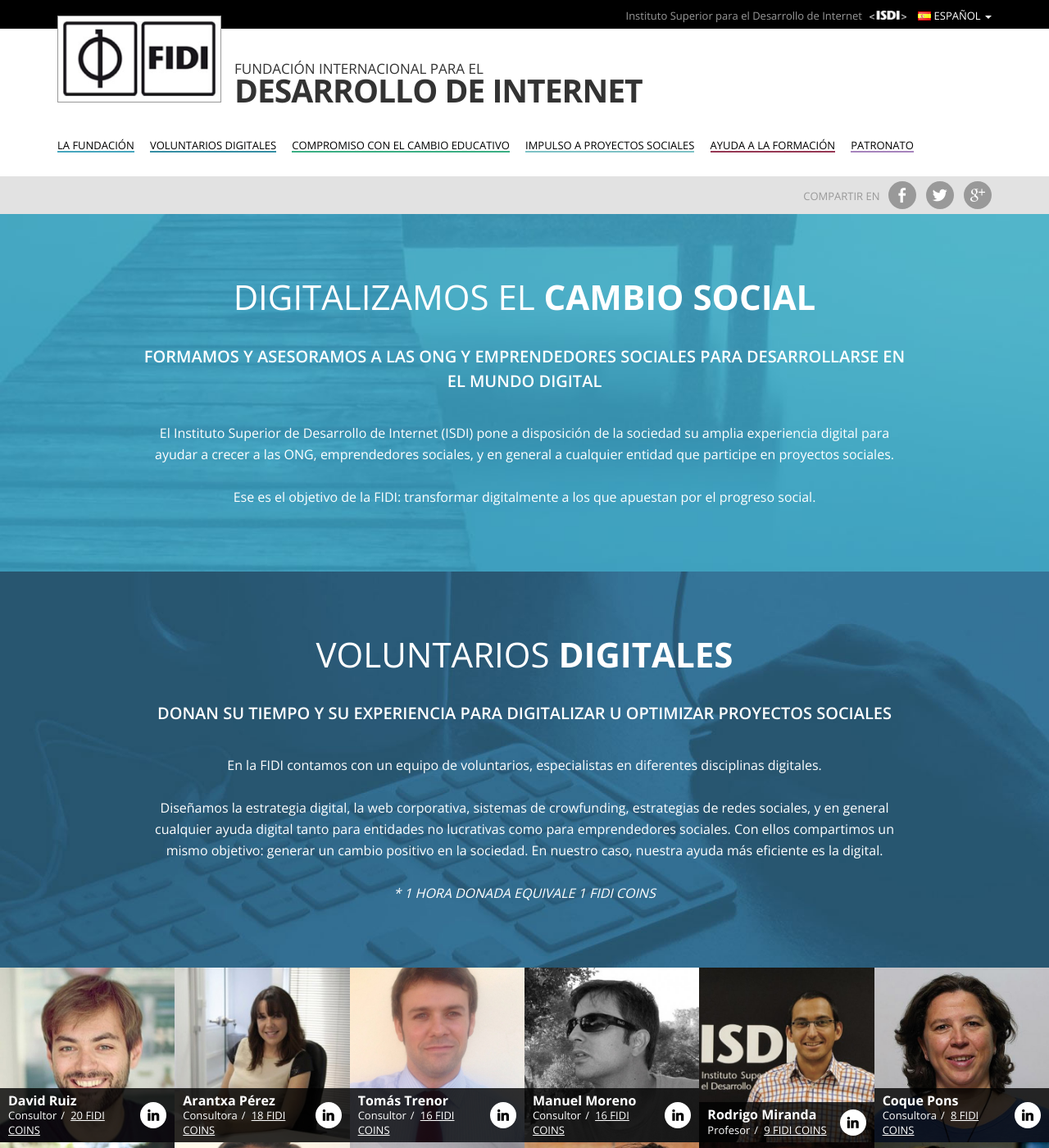
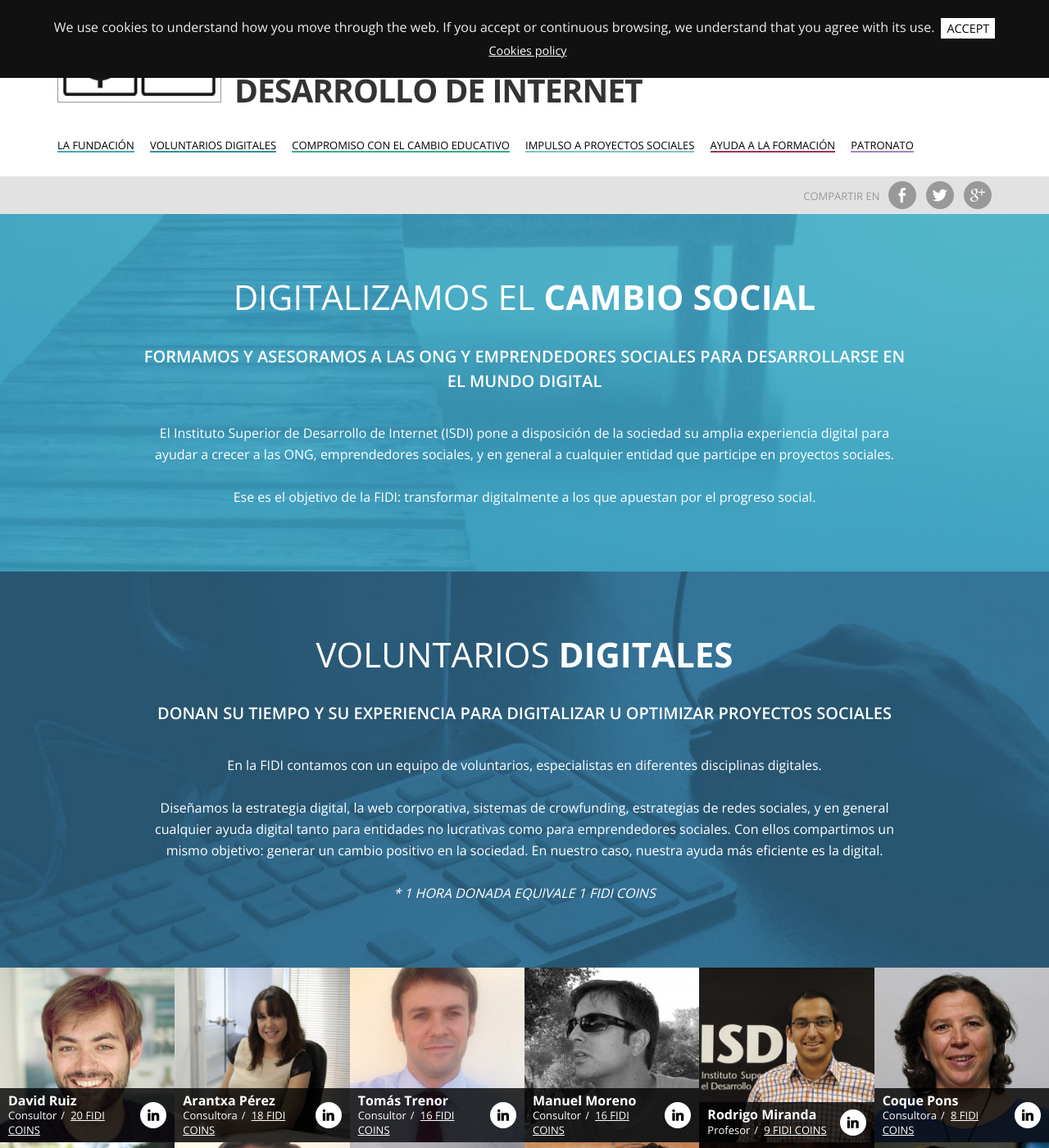
Before and after one commit to isdi-edu/fidi, a Jekyll site: the page built from index.html, in a window 1280 px wide and 1400 px high. Shown: the whole window at 82% size. Built offline with Jekyll 4.4.1, drawn with Linux system fonts in a browser that asks for light colours; some web fonts are replaced.

Commit message:
añadiendo política de cookies

```diff
--- a/_includes/head.liquid
+++ b/_includes/head.liquid
@@ -58,7 +58,7 @@
 <script src="/vendor/detectizr/dist/detectizr.min.js"></script>
 <script src="/vendor/jquery.scrollTo/jquery.scrollTo.js"></script>
 <script src="/js/vendor/mandrill.min.js"></script>
-
+<script src="/js/vendor/jquery.cookiebar.js"></script>
 <script src="/js/proyectos-sociales.js"></script>
 <script src="/js/formulario-participacion.js"></script>
 <script src="/js/social-share.js"></script>
@@ -66,6 +66,8 @@
 
 <script type="text/javascript">
 
+  if (jQuery.cookieBar('cookies')) {
+    console.log("ejecuta");
     var _gaq = _gaq || [];
     _gaq.push(['_setAccount', 'UA-8792443-12']);
     _gaq.push(['_trackPageview']);
@@ -75,5 +77,6 @@
       ga.src = ('https:' == document.location.protocol ? 'https://ssl' : 'http://www') + '.google-analytics.com/ga.js';
       var s = document.getElementsByTagName('script')[0]; s.parentNode.insertBefore(ga, s);
     })();
+  }
 
 </script>
--- /dev/null
+++ b/_sass/_bloques/_cookiebar.scss
@@ -0,0 +1,48 @@
+#cookie-bar {
+  background:#111111;
+  color:#eeeeee;
+  text-align:center;
+  padding:3px 0;
+}
+#cookie-bar.fixed {
+  position:fixed;
+  top:0;
+  left:0;
+  width:100%;
+  z-index: 1;
+  padding: 20px;
+}
+#cookie-bar.fixed.bottom {
+  bottom:0;
+  top:auto;
+}
+#cookie-bar p {
+  margin:0;
+  padding:0;
+}
+#cookie-bar a {
+  color:#ffffff;
+  display:inline-block;
+  border-radius:3px;
+  text-decoration:none;
+  padding:0 6px;
+  margin-left:8px;
+}
+#cookie-bar .cb-enable {
+  font-size: 0.9em;
+  text-transform: uppercase;
+  border: 1px solid #fff;
+  background-color: #fff;
+  color: #000;
+  border-radius: 0;
+  @include transition(all 0.2s);
+
+  &:hover {
+    background-color: #000;
+    color: #fff;
+  }
+}
+#cookie-bar .cb-policy {
+  text-decoration: underline;
+  font-size: 0.9em;
+}
--- a/css/main.scss
+++ b/css/main.scss
@@ -38,6 +38,7 @@
 @import "_bloques/page-footer";
 @import "_bloques/proyecto";
 @import "_bloques/idiomas";
+@import "_bloques/cookiebar";
 
 // PAGINAS
 @import "_paginas/index";
--- a/js/main.js
+++ b/js/main.js
@@ -13,4 +13,21 @@
   $('[data-toggle="tooltip"]').tooltip({
     trigger: 'hover click'
   });
+
+  var lang = navigator.language || navigator.userLanguage;
+  var options;
+  if (lang.toLowerCase().startsWith("es")) {
+    options = {
+      message: "Utilizamos cookies para conocer cómo te mueves por la web. Si aceptas o continuas navegando, entendemos que estás de acuerdo con su uso.",
+      acceptText: "Acepto",
+      policyText: "Política de cookies"
+    }
+  } else {
+    options = {
+      message: "We use cookies to understand how you move through the web. If you accept or continuous browsing, we understand that you agree with its use.",
+      acceptText: "Accept",
+      policyText: "Cookies policy"
+    }
+  }
+  $.cookieBar(options);
 });
```
Also changed, not shown: js/vendor/jquery.cookiebar.js (added). Lines whose indentation alone changed are shown as unchanged.
